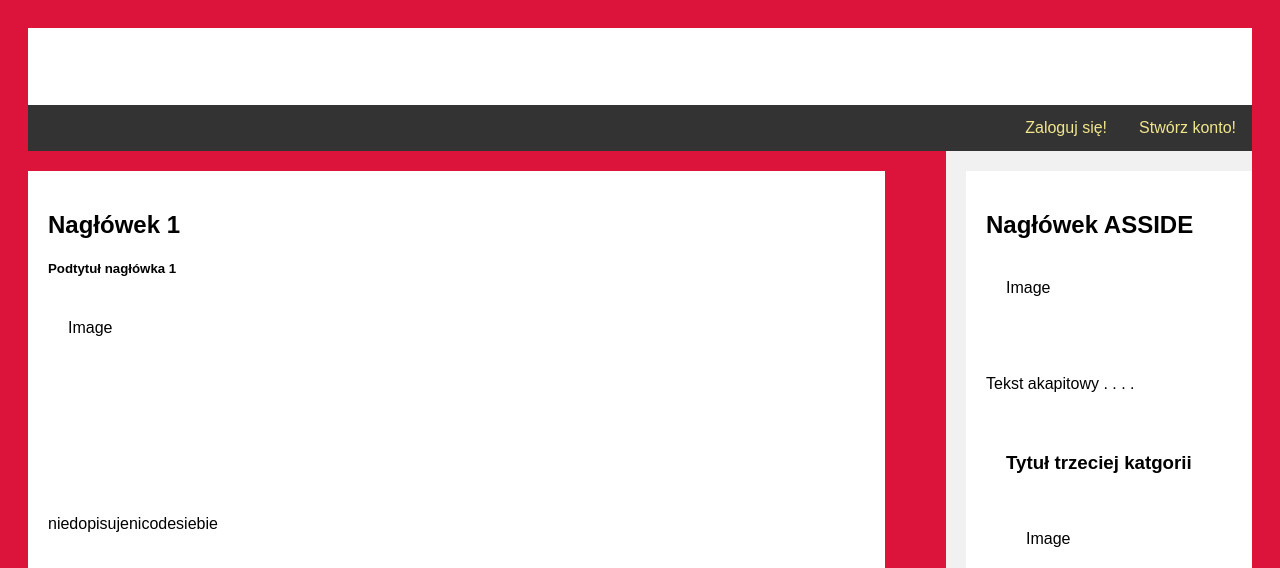
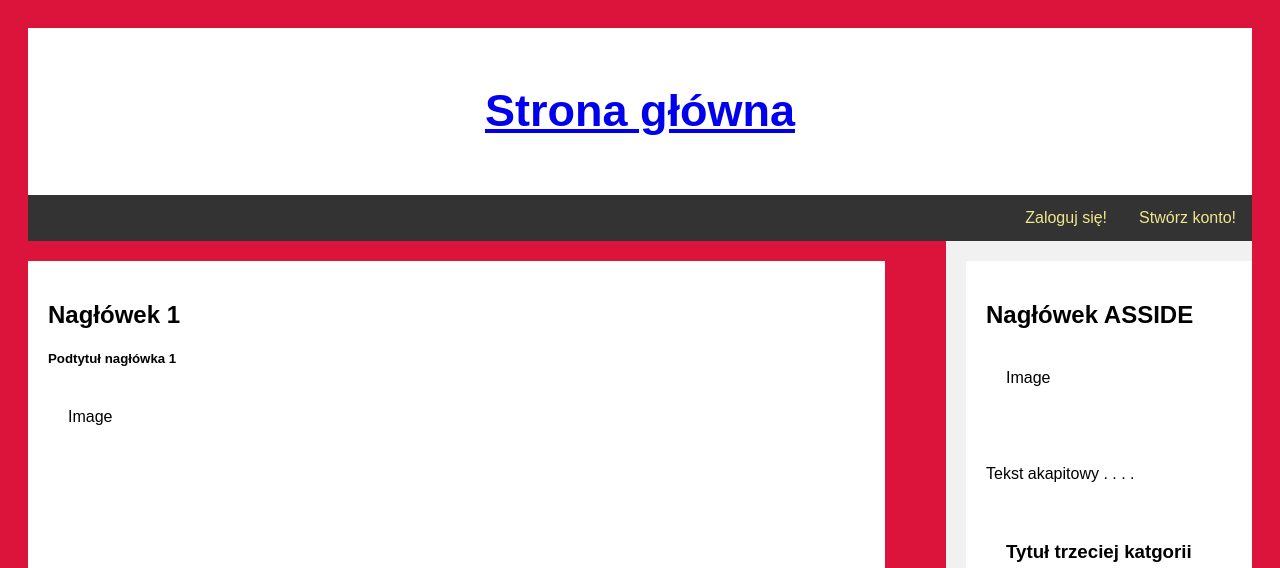
Before and after one commit to rych164/agile_projekt, a Flask app: page / in a window 1280 px wide. Shown: the top 568 px of the page. Run offline with Flask 3, Linux system fonts and the light colour scheme.

Commit message:
Linki działają, dalej nie mergować, kolory do zmiany

```diff
--- a/templates/index.html
+++ b/templates/index.html
@@ -6,7 +6,7 @@
 </head>
 <body>
 	<header>
-	<h2> <a href="index" Strona główna></a> </h2>
+	<h2> <a href="index"> Strona główna</a> </h2>
 	</header>
 	<nav>
 		<a href=register"> Stwórz konto! </a>
```
